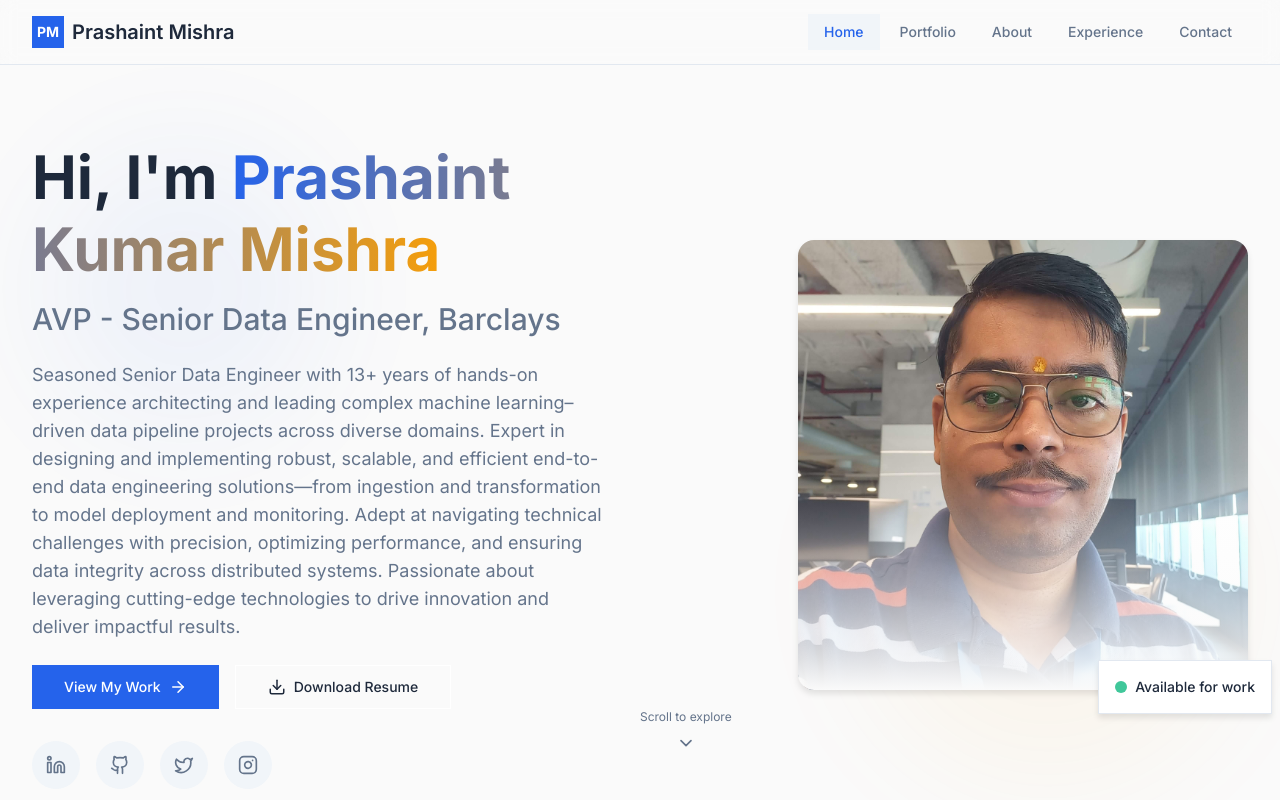
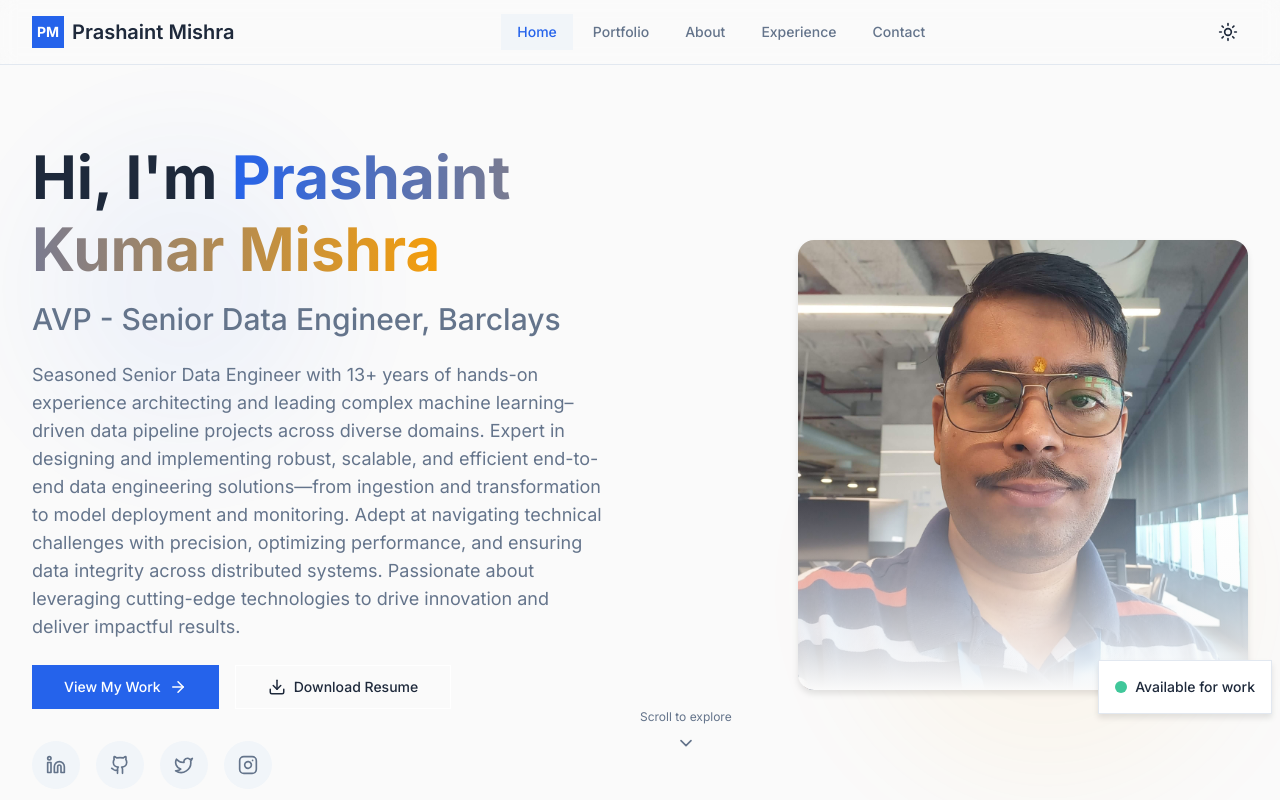
Before and after one commit to prashaint/prashaint_portfolio_app, a React (Vite) app: page /home-landing-page in a window 1280 px wide. Shown: the top 800 px of the page. Built offline with nearby package versions, Linux system fonts and the light colour scheme.

Commit message:
Added theme selector

```diff
--- a/src/App.jsx
+++ b/src/App.jsx
@@ -1,9 +1,12 @@
 import React from "react";
 import Routes from "./Routes";
+import { ThemeProvider } from "./contexts/ThemeContext";
 
 function App() {
   return (
-    <Routes />
+    <ThemeProvider>
+      <Routes />
+    </ThemeProvider>
   );
 }
 
--- a/src/components/ui/Header.jsx
+++ b/src/components/ui/Header.jsx
@@ -2,6 +2,7 @@ import React, { useState, useEffect } from 'react';
 import { Link, useLocation } from 'react-router-dom';
 import Icon from '../AppIcon';
 import Button from './Button';
+import ThemeToggle from './ThemeToggle';
 
 const Header = () => {
   const [isMobileMenuOpen, setIsMobileMenuOpen] = useState(false);
@@ -82,11 +83,17 @@ const Header = () => {
               ))}
             </nav>
 
-            {/* Mobile Menu Button */}
+            {/* Desktop Actions */}
+            <div className="hidden md:flex items-center space-x-2">
+              <ThemeToggle />
+            </div>
+
+            {/* Mobile Actions */}
+            <div className="flex items-center space-x-2 md:hidden">
+              <ThemeToggle />
               <Button
                 variant="ghost"
                 size="icon"
-              className="md:hidden"
                 onClick={toggleMobileMenu}
                 aria-label="Toggle mobile menu"
               >
@@ -98,7 +105,9 @@ const Header = () => {
               </Button>
             </div>
           </div>
+        </div>
       </header>
+
       {/* Mobile Menu Overlay */}
       {isMobileMenuOpen && (
         <div className="fixed inset-0 z-50 md:hidden">
--- /dev/null
+++ b/src/components/ui/ThemeSettings.jsx
@@ -0,0 +1,87 @@
+import React from 'react';
+import { useTheme } from '../../contexts/ThemeContext';
+import Icon from '../AppIcon';
+
+const ThemeSettings = () => {
+  const { isDarkMode, setLightMode, setDarkMode, theme } = useTheme();
+
+  const themeOptions = [
+    {
+      id: 'light',
+      name: 'Light Mode',
+      description: 'Clean and bright interface',
+      icon: 'Sun',
+      active: !isDarkMode,
+      onClick: setLightMode
+    },
+    {
+      id: 'dark',
+      name: 'Dark Mode',
+      description: 'Easy on the eyes in low light',
+      icon: 'Moon',
+      active: isDarkMode,
+      onClick: setDarkMode
+    }
+  ];
+
+  return (
+    <div className="space-y-4">
+      <div>
+        <h3 className="text-lg font-semibold text-foreground mb-1">
+          Theme Preference
+        </h3>
+        <p className="text-sm text-muted-foreground">
+          Choose your preferred color scheme
+        </p>
+      </div>
+
+      <div className="grid grid-cols-1 sm:grid-cols-2 gap-3">
+        {themeOptions.map((option) => (
+          <button
+            key={option.id}
+            onClick={option.onClick}
+            className={`relative flex items-start space-x-3 p-4 rounded-lg border-2 transition-all duration-200 text-left ${
+              option.active
+                ? 'border-primary bg-primary/5'
+                : 'border-border bg-card hover:border-primary/50'
+            }`}
+          >
+            <div className={`w-10 h-10 rounded-full flex items-center justify-center ${
+              option.active ? 'bg-primary' : 'bg-muted'
+            }`}>
+              <Icon
+                name={option.icon}
+                size={20}
+                className={option.active ? 'text-primary-foreground' : 'text-muted-foreground'}
+              />
+            </div>
+            <div className="flex-1 min-w-0">
+              <div className="flex items-center space-x-2">
+                <h4 className="font-medium text-foreground">
+                  {option.name}
+                </h4>
+                {option.active && (
+                  <Icon name="Check" size={16} className="text-primary" />
+                )}
+              </div>
+              <p className="text-sm text-muted-foreground mt-1">
+                {option.description}
+              </p>
+            </div>
+          </button>
+        ))}
+      </div>
+
+      <div className="mt-6 p-4 bg-muted/50 rounded-lg">
+        <div className="flex items-center space-x-2 text-sm text-muted-foreground">
+          <Icon name="Info" size={16} />
+          <span>
+            Current theme: <span className="font-medium text-foreground capitalize">{theme}</span>
+          </span>
+        </div>
+      </div>
+    </div>
+  );
+};
+
+export default ThemeSettings;
--- /dev/null
+++ b/src/components/ui/ThemeToggle.jsx
@@ -0,0 +1,112 @@
+import React from 'react';
+import { useTheme } from '../../contexts/ThemeContext';
+import Icon from '../AppIcon';
+import Button from './Button';
+
+const ThemeToggle = ({ className = "", size = "icon", variant = "ghost" }) => {
+  const { isDarkMode, toggleTheme } = useTheme();
+
+  return (
+    <Button
+      variant={variant}
+      size={size}
+      onClick={toggleTheme}
+      className={`relative transition-all duration-300 ${className}`}
+      aria-label={`Switch to ${isDarkMode ? 'light' : 'dark'} mode`}
+      title={`Switch to ${isDarkMode ? 'light' : 'dark'} mode`}
+    >
+      <div className="relative w-5 h-5">
+        {/* Sun Icon */}
+        <Icon
+          name="Sun"
+          size={20}
+          className={`absolute inset-0 transition-all duration-300 ${
+            isDarkMode
+              ? 'scale-0 rotate-90 opacity-0'
+              : 'scale-100 rotate-0 opacity-100'
+          }`}
+        />
+
+        {/* Moon Icon */}
+        <Icon
+          name="Moon"
+          size={20}
+          className={`absolute inset-0 transition-all duration-300 ${
+            isDarkMode
+              ? 'scale-100 rotate-0 opacity-100'
+              : 'scale-0 -rotate-90 opacity-0'
+          }`}
+        />
+      </div>
+    </Button>
+  );
+};
+
+// Alternative toggle with text labels
+export const ThemeToggleWithLabel = ({ className = "" }) => {
+  const { isDarkMode, toggleTheme } = useTheme();
+
+  return (
+    <Button
+      variant="outline"
+      onClick={toggleTheme}
+      className={`flex items-center space-x-2 ${className}`}
+      aria-label={`Switch to ${isDarkMode ? 'light' : 'dark'} mode`}
+    >
+      <div className="relative w-4 h-4">
+        <Icon
+          name="Sun"
+          size={16}
+          className={`absolute inset-0 transition-all duration-300 ${
+            isDarkMode
+              ? 'scale-0 rotate-90 opacity-0'
+              : 'scale-100 rotate-0 opacity-100'
+          }`}
+        />
+        <Icon
+          name="Moon"
+          size={16}
+          className={`absolute inset-0 transition-all duration-300 ${
+            isDarkMode
+              ? 'scale-100 rotate-0 opacity-100'
+              : 'scale-0 -rotate-90 opacity-0'
+          }`}
+        />
+      </div>
+      <span className="text-sm font-medium">
+        {isDarkMode ? 'Light Mode' : 'Dark Mode'}
+      </span>
+    </Button>
+  );
+};
+
+// Switch-style toggle
+export const ThemeSwitch = ({ className = "" }) => {
+  const { isDarkMode, toggleTheme } = useTheme();
+
+  return (
+    <button
+      onClick={toggleTheme}
+      className={`relative inline-flex h-6 w-11 items-center rounded-full transition-colors duration-300 focus:outline-none focus:ring-2 focus:ring-primary focus:ring-offset-2 ${
+        isDarkMode ? 'bg-primary' : 'bg-muted'
+      } ${className}`}
+      aria-label={`Switch to ${isDarkMode ? 'light' : 'dark'} mode`}
+      role="switch"
+      aria-checked={isDarkMode}
+    >
+      <span
+        className={`inline-block h-4 w-4 transform rounded-full bg-card transition-transform duration-300 ${
+          isDarkMode ? 'translate-x-6' : 'translate-x-1'
+        }`}
+      >
+        <Icon
+          name={isDarkMode ? "Moon" : "Sun"}
+          size={12}
+          className="absolute inset-0.5 text-foreground"
+        />
+      </span>
+    </button>
+  );
+};
+
+export default ThemeToggle;
--- /dev/null
+++ b/src/contexts/ThemeContext.jsx
@@ -0,0 +1,64 @@
+import React, { createContext, useContext, useEffect, useState } from 'react';
+
+const ThemeContext = createContext();
+
+export const useTheme = () => {
+  const context = useContext(ThemeContext);
+  if (!context) {
+    throw new Error('useTheme must be used within a ThemeProvider');
+  }
+  return context;
+};
+
+export const ThemeProvider = ({ children }) => {
+  const [isDarkMode, setIsDarkMode] = useState(() => {
+    // Check for saved preference in localStorage
+    if (typeof window !== 'undefined') {
+      const savedTheme = localStorage.getItem('theme');
+      if (savedTheme) {
+        return savedTheme === 'dark';
+      }
+      // Check system preference
+      return window.matchMedia('(prefers-color-scheme: dark)').matches;
+    }
+    return false;
+  });
+
+  useEffect(() => {
+    const root = window.document.documentElement;
+
+    if (isDarkMode) {
+      root.classList.add('dark');
+      localStorage.setItem('theme', 'dark');
+    } else {
+      root.classList.remove('dark');
+      localStorage.setItem('theme', 'light');
+    }
+  }, [isDarkMode]);
+
+  const toggleTheme = () => {
+    setIsDarkMode(!isDarkMode);
+  };
+
+  const setLightMode = () => {
+    setIsDarkMode(false);
+  };
+
+  const setDarkMode = () => {
+    setIsDarkMode(true);
+  };
+
+  const value = {
+    isDarkMode,
+    toggleTheme,
+    setLightMode,
+    setDarkMode,
+    theme: isDarkMode ? 'dark' : 'light'
+  };
+
+  return (
+    <ThemeContext.Provider value={value}>
+      {children}
+    </ThemeContext.Provider>
+  );
+};
--- a/tailwind.config.js
+++ b/tailwind.config.js
@@ -1,6 +1,6 @@
 /** @type {import('tailwindcss').Config} */
 export default {
-  darkMode: ["class"],
+  darkMode: ["class"], // Enable class-based dark mode
   content: [
     './pages/**/*.{js,jsx}',
     './components/**/*.{js,jsx}',
@@ -18,50 +18,50 @@ export default {
     },
     extend: {
       colors: {
-        border: "var(--color-border)", // slate-200
-        input: "var(--color-input)", // white
-        ring: "var(--color-ring)", // blue-600
-        background: "var(--color-background)", // gray-50
-        foreground: "var(--color-foreground)", // slate-800
+        border: "var(--color-border)",
+        input: "var(--color-input)",
+        ring: "var(--color-ring)",
+        background: "var(--color-background)",
+        foreground: "var(--color-foreground)",
         primary: {
-          DEFAULT: "var(--color-primary)", // blue-600
-          foreground: "var(--color-primary-foreground)", // white
+          DEFAULT: "var(--color-primary)",
+          foreground: "var(--color-primary-foreground)",
         },
         secondary: {
-          DEFAULT: "var(--color-secondary)", // slate-500
-          foreground: "var(--color-secondary-foreground)", // white
+          DEFAULT: "var(--color-secondary)",
+          foreground: "var(--color-secondary-foreground)",
         },
         destructive: {
-          DEFAULT: "var(--color-destructive)", // red-500
-          foreground: "var(--color-destructive-foreground)", // white
+          DEFAULT: "var(--color-destructive)",
+          foreground: "var(--color-destructive-foreground)",
         },
         muted: {
-          DEFAULT: "var(--color-muted)", // slate-100
-          foreground: "var(--color-muted-foreground)", // slate-500
+          DEFAULT: "var(--color-muted)",
+          foreground: "var(--color-muted-foreground)",
         },
         accent: {
-          DEFAULT: "var(--color-accent)", // amber-500
-          foreground: "var(--color-accent-foreground)", // slate-800
+          DEFAULT: "var(--color-accent)",
+          foreground: "var(--color-accent-foreground)",
         },
         popover: {
-          DEFAULT: "var(--color-popover)", // white
-          foreground: "var(--color-popover-foreground)", // slate-800
+          DEFAULT: "var(--color-popover)",
+          foreground: "var(--color-popover-foreground)",
         },
         card: {
-          DEFAULT: "var(--color-card)", // white
-          foreground: "var(--color-card-foreground)", // slate-800
+          DEFAULT: "var(--color-card)",
+          foreground: "var(--color-card-foreground)",
         },
         success: {
-          DEFAULT: "var(--color-success)", // emerald-500
-          foreground: "var(--color-success-foreground)", // white
+          DEFAULT: "var(--color-success)",
+          foreground: "var(--color-success-foreground)",
         },
         warning: {
-          DEFAULT: "var(--color-warning)", // amber-500
-          foreground: "var(--color-warning-foreground)", // slate-800
+          DEFAULT: "var(--color-warning)",
+          foreground: "var(--color-warning-foreground)",
         },
         error: {
-          DEFAULT: "var(--color-error)", // red-500
-          foreground: "var(--color-error-foreground)", // white
+          DEFAULT: "var(--color-error)",
+          foreground: "var(--color-error-foreground)",
         },
       },
       borderRadius: {
```
Also changed, not shown: src/styles/tailwind.css. Lines whose indentation alone changed are shown as unchanged.
